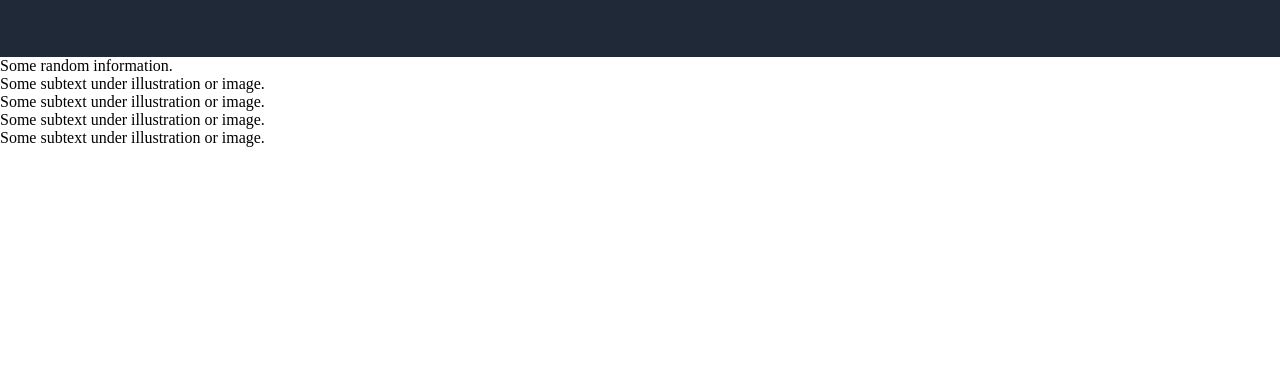
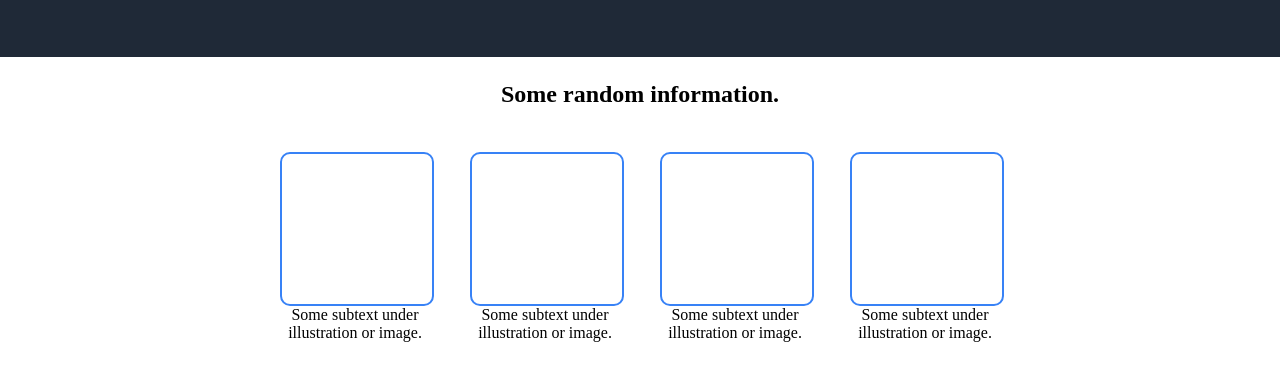
Before and after one commit to nvrfrg/landing_page, a plain HTML site: page index.html in a window 1280 px wide. Shown: the part 319-700 px from the top of the page. Drawn offline with Linux system fonts and the light colour scheme.

Commit message:
Add styles to info section

```diff
--- a/index.html
+++ b/index.html
@@ -30,7 +30,7 @@
     </div>
 
     <div class="info">
-      Some random information.
+      <p>Some random information.</p>
       <div class="cards">
 
         <div class="card">
--- a/style.css
+++ b/style.css
@@ -72,3 +72,33 @@ header ul {
   justify-content: center;
   align-items: center;
 }
+
+/* Cards */
+.border {
+  width: 150px;
+  height: 150px;
+  border: 2px solid #3882F6;
+  border-radius: 10px;
+  }
+
+.card {
+  margin: 20px;
+  width: 150px;
+  text-align: center;
+}
+
+.cards {
+  display: flex;
+}
+
+.info {
+  display: flex;
+  flex-direction: column;
+  align-items: center;
+  justify-content: center;
+}
+
+.info p {
+  font-size: 24px;
+  font-weight: bold;
+}
```
